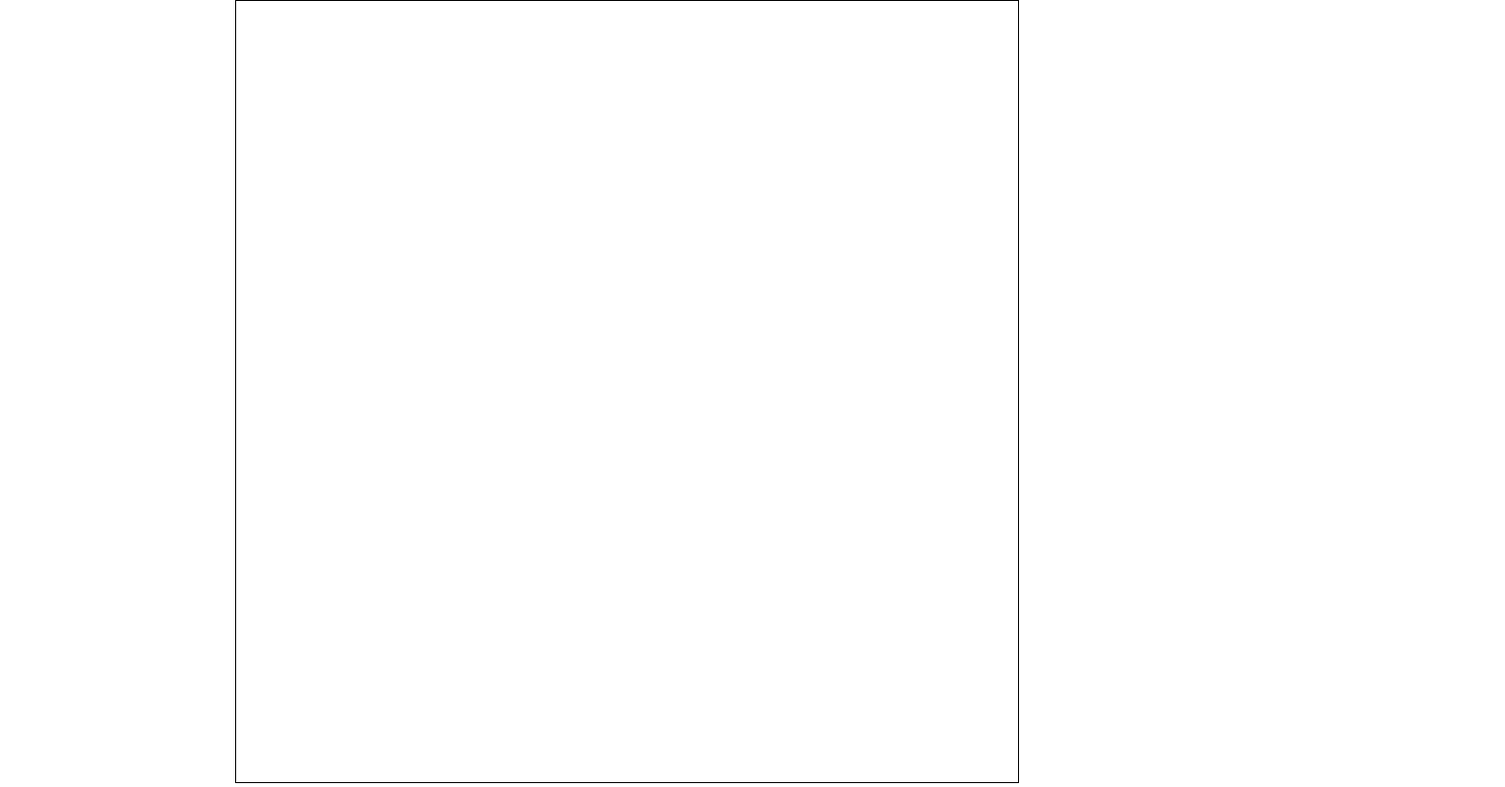
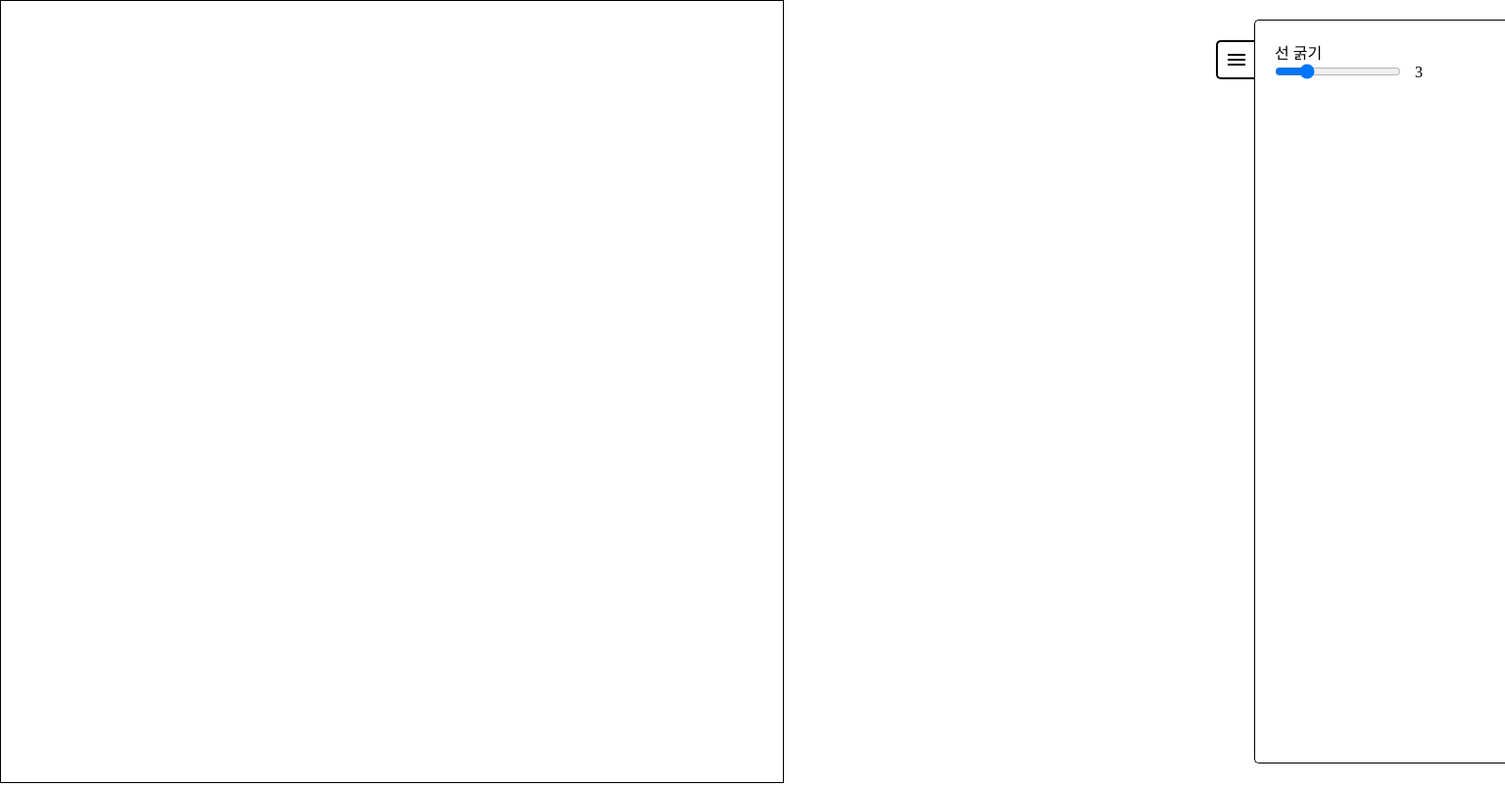
Before and after one commit to KimJunHo98/draw-app, a plain HTML site: page index.html in a window 1280 px wide. Shown: the whole page at 98% size, 1536 px wide, since content can reach past the window. Drawn offline with Linux system fonts and the light colour scheme.

Commit message:
231206 토글 옵션박스, 그림 그리기 기본기능 적용

```diff
--- a/css/reset.css
+++ b/css/reset.css
@@ -3,3 +3,12 @@
     padding: 0;
     box-sizing: border-box;
 }
+
+.blind {
+    overflow: hidden;
+    position: absolute;
+    width: 0;
+    height: 0;
+    line-height: 0;
+    text-indent: -9999px;
+}
--- a/css/style.css
+++ b/css/style.css
@@ -6,8 +6,94 @@
     align-items: center;
 }
 
-canvas {
-    width: 800px;
-    height: 800px;
-    border: 1px solid #000;
+#draw_container {
+    width: 100%;
+    height: 100vh;
+    display: flex;
+    justify-content: space-between;
+
+    .canvas {
+        width: 800px;
+        height: 800px;
+        border: 1px solid #000;
+    }
+
+    .options {
+        width: 20%;
+        position: relative;
+        right: -20%;
+        display: flex;
+        flex-direction: column;
+        position: relative;
+        padding: 20px;
+        margin: 20px 0;
+        transition: all .5s;
+        border-radius: 5px 0 0 5px;
+        border-top: 1px solid #000;
+        border-left: 1px solid #000;
+        border-bottom: 1px solid #000;
+
+        &.active {
+            right: 0;
+        }
+        .toggle_option {
+            width: 40px;
+            height: 40px;
+            position: absolute;
+            top: 20px;
+            left: -40px;
+            border-radius: 5px 0 0 5px;
+            border-top: 2px solid #000;
+            border-left: 2px solid #000;
+            border-bottom: 2px solid #000;
+            cursor: pointer;
+
+            .line {
+                width: 18px;
+                height: 2px;
+                display: block;
+                position: relative;
+                top: 50%;
+                left: 50%;
+                transform: translate(-50%, -50%);
+                background-color: #000;
+
+                &::after {
+                    content: "";
+                    width: 100%;
+                    height: 100%;
+                    position: absolute;
+                    top: 5px;
+                    left: 0;
+                    background-color: #000;
+                }
+                &::before {
+                    content: "";
+                    width: 100%;
+                    height: 100%;
+                    position: absolute;
+                    top: -5px;
+                    left: 0;
+                    background-color: #000;
+                }
+            }
+        }
+        .stroke_input_box {
+            display: flex;
+            flex-direction: column;
+
+            .stroke_title {
+                font-size: 16px;
+                font-weight: 400;
+            }
+            .stroke_input {
+                .stroke {
+                    vertical-align: text-top;
+                }
+                .step {
+                    padding-left: 10px;
+                }
+            }
+        }
+    }
 }
--- a/index.html
+++ b/index.html
@@ -1,24 +1,44 @@
 <!DOCTYPE html>
 <html lang="ko">
     <head>
-    <meta charset="UTF-8">
-    <meta name="viewport" content="width=device-width, initial-scale=1.0">
-    <meta name="robot" content="follow">
-    <meta name="description" content="canvas를 활용한 그림그리기 사이트입니다.">
-    <meta name="author" content="김준호">
-    <meta name="keyword" content="그림, draw, drawing">
-    <meta property="og:title" content="Drawing">
+        <meta charset="UTF-8" />
+        <meta name="viewport" content="width=device-width, initial-scale=1.0" />
+        <meta name="robot" content="follow" />
+        <meta name="description" content="canvas를 활용한 그림그리기 사이트입니다." />
+        <meta name="author" content="김준호" />
+        <meta name="keyword" content="그림, draw, drawing" />
+        <meta property="og:title" content="Drawing" />
         <!-- <meta property="og:url" content="https://github.com/KimJunHo98/project1"> -->
-    <meta property="og:type" content="website">
-    <meta property="og:description" content="김준호 그림 앱 프로젝트">
+        <meta property="og:type" content="website" />
+        <meta property="og:description" content="김준호 그림 앱 프로젝트" />
         <title>Drawing</title>
 
-    <link rel="stylesheet" href="css/reset.css">
-    <link rel="stylesheet" href="css/style.css">
+        <link rel="stylesheet" href="css/reset.css" />
+        <link rel="stylesheet" href="css/style.css" />
     </head>
     <body>
         <div id="wrap">
-        <canvas></canvas>
+            <section id="draw_container">
+                <h2 class="blind">그림판</h2>
+                <article class="canvas_area">
+                    <canvas class="canvas"></canvas>
+                </article>
+                <div class="options">
+                    <div class="toggle_option">
+                        <span class="line"></span>
+                    </div>
+                    <form class="option_form">
+                        <div class="stroke_input_box">
+                            <h3 class="stroke_title">선 굵기</h3>
+                            <div class="stroke_input">
+                                <label for="stroke" class="blind">선 굵기</label>
+                                <input id="stroke" name="stroke" class="stroke" type="range" min="1" max="10" value="3" />
+                                <span class="step">3</span>
+                            </div>
+                        </div>
+                    </form>
+                </div>
+            </section>
         </div>
 
         <script src="js/app.js"></script>
--- a/js/app.js
+++ b/js/app.js
@@ -1,5 +1,55 @@
-const canvas = document.querySelector("canvas");
+const canvas = document.querySelector(".canvas");
+const stroke = document.querySelector(".stroke");
+const options = document.querySelector(".options");
+const step = document.querySelector(".step");
 const board = canvas.getContext("2d");
+
+const colors = ["#ff3838", "#ffb8b8", "#c56cf0", "#ff9f1a", "#fff200", "#32ff7e", "#7efff5", "#18dcff", "#7d5fff"];
+const color = colors[Math.floor(Math.random() * colors.length)];
+
+let isPainting = false;
 
 canvas.width = 800;
 canvas.height = 800;
+
+board.lineWidth = stroke.value;
+
+const handleMouseMove = (e) => {
+    const x = e.offsetX;
+    const y = e.offsetY;
+
+    if (isPainting) {
+        board.lineTo(x, y);
+        board.stroke();
+
+        return;
+    }
+
+    board.moveTo(x, y);
+};
+const handlestrokeChange = (e) => {
+    board.lineWidth = e.target.value;
+    step.innerText = e.target.value;
+}
+const handleOptionsClick = () => {
+    options.classList.toggle("active");
+}
+
+// 마우스를 누르지 않을 때(false) 그리기 종료,  마우스를 누르고 있을 때(true)만 그리기
+const canclePainting = () => {
+    isPainting = false;
+
+    board.beginPath();
+};
+const startPainting = () => {
+    isPainting = true;
+};
+
+canvas.addEventListener("pointermove", handleMouseMove);
+canvas.addEventListener("pointerup", canclePainting);
+canvas.addEventListener("pointerdown", startPainting);
+canvas.addEventListener("pointerleave", canclePainting);
+
+stroke.addEventListener("change", handlestrokeChange);
+
+options.addEventListener("click", handleOptionsClick);
```
Lines whose indentation alone changed are shown as unchanged.
